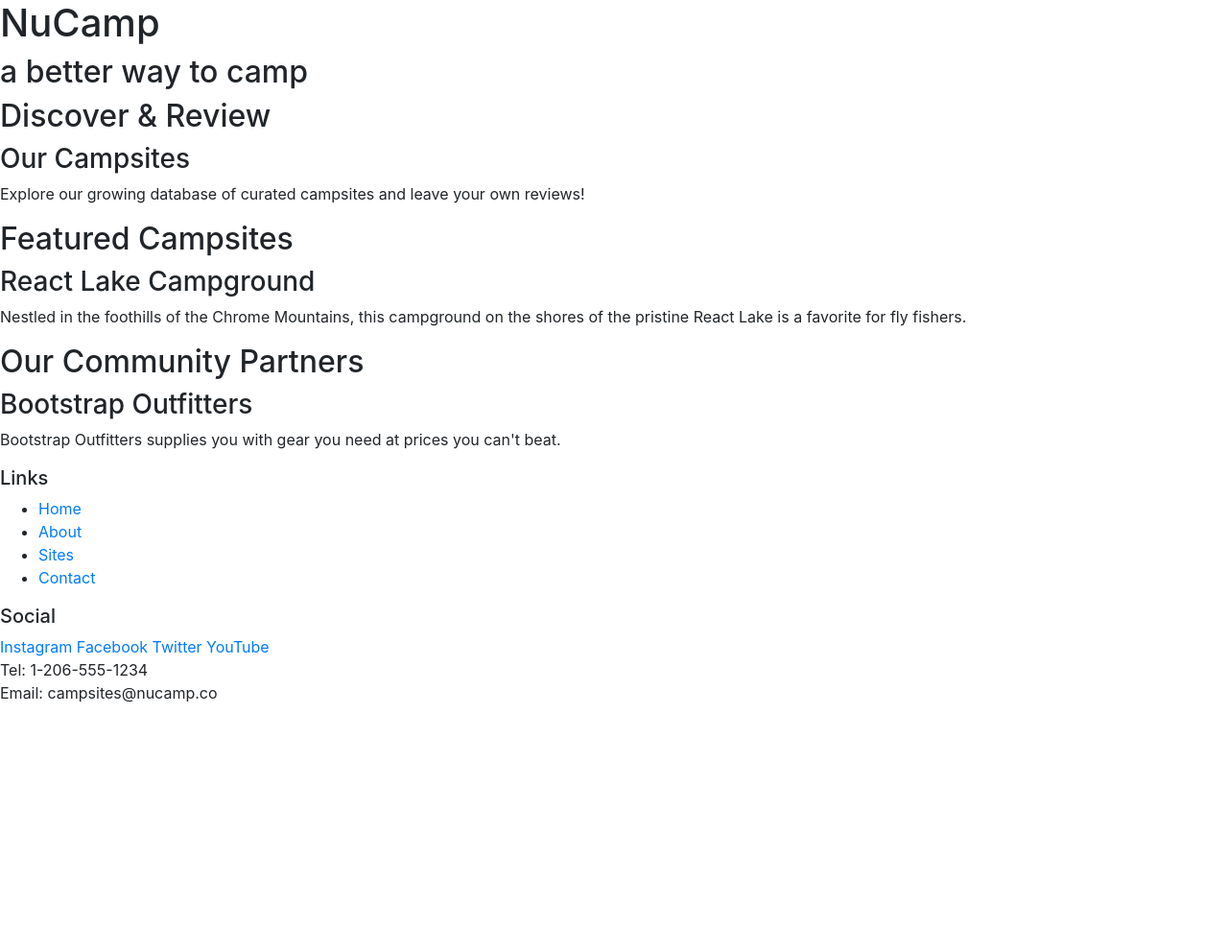
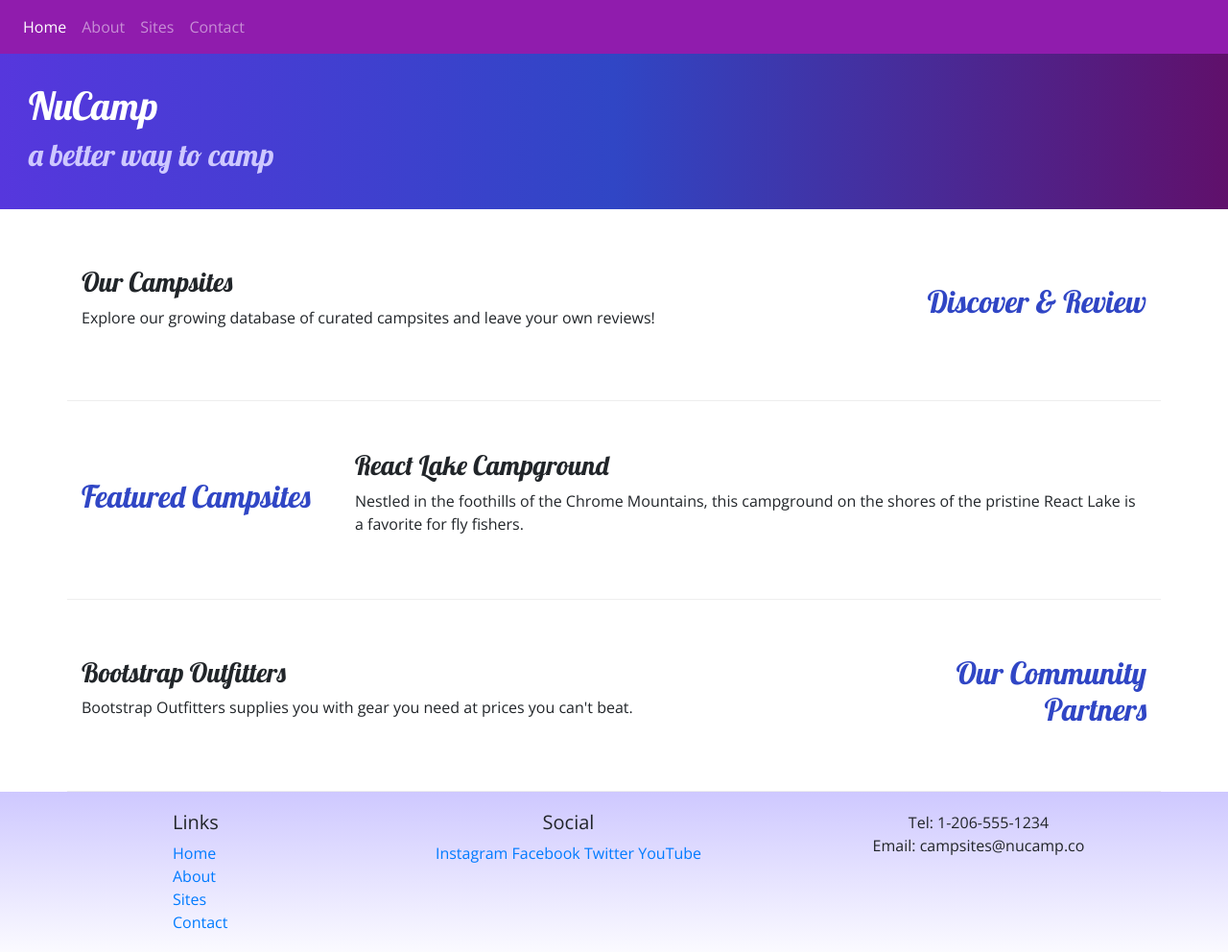
Before and after one commit to astia1/NuCampJohnM, a website: page index.html in a window 1280 px wide. Shown: the whole page at 96% size. Before the commit the page ends 800 px from the top, so only its background shows below. Drawn offline with nearby package versions, Linux system fonts and the light colour scheme.

Commit message:
Navbar and Breadcrumbs

```diff
--- /dev/null
+++ b/css/styles.css
@@ -0,0 +1,37 @@
+body {
+    font-family: "Open Sans", sans-serif;
+}
+
+h1, h2, h3 {
+    font-family: "Lobster", cursive;
+}
+
+h2 {
+    color: #3046C5;
+}
+
+header h2 {
+    color: #CEC8FF;
+}
+
+footer {
+    background-image: linear-gradient(#CEC8FF, white);
+    padding: 20px 0;
+}
+
+.jumbotron {
+    margin: 0;
+    padding: 30px;
+    background-image: linear-gradient(to right, #5637DD, #3046C5, #60106B);
+    color: white;
+}
+
+.row-content {
+    padding: 50px 0;
+    border-bottom: 1px ridge;
+    min-height: 200px;
+}
+
+.navbar {
+    background-color: #901CAD;
+}
--- a/index.html
+++ b/index.html
@@ -9,56 +9,106 @@
    <!-- Bootstrap CSS -->
    <link rel="stylesheet" href="node_modules/bootstrap/dist/css/bootstrap.min.css" />
 
+   <!-- Additional CSS must be placed after Bootstrap CSS -->
+   <link rel="stylesheet" href="https://fonts.googleapis.com/css?family=Lobster|Open+Sans" />
+   <link rel="stylesheet" href="css/styles.css" />
+
    <title>NuCamp: A Better Way To Camp</title>
 </head>
 
 <body>
 
     <header>
-        <div>
+        <nav class="navbar navbar-expand-sm navbar-dark sticky-top">
+            <div-class="container"></div-class>
+                <button class="navbar-toggler ml-auto" type="button" data-toggle="collapse" data-target="#nucampNavbar">
+                    <span class="navbar-toggler-icon"></span>
+                </button>
+                <div class="collapse navbar-collapse" id="nucampNavbar">
+                    <ul class="navbar-nav">
+                        <li class="nav-item active"><a class="nav-link" href="#">Home</a></li>
+                        <li class="nav-item"><a class="nav-link" href="aboutus.html">About</a></li>
+                        <li class="nav-item"><a class="nav-link" href="#">Sites</a></li>
+                        <li class="nav-item"><a class="nav-link" href="#">Contact</a></li>
+                    </ul>
+                </div>
+            </div>
+        </nav>
+        <div class="jumbotron jumbotron-fluid">
+            <div class="row">
+                <div class="col">
                     <h1>NuCamp</h1>
                     <h2>a better way to camp</h2>
                 </div>
+            </div>
+        </div>
     </header>
 
-    <div>
-        <h2>Discover & Review</h2>
+    <div class="container">
+        <div class="row row-content align-items-center">
+            <div class="col-sm-4 order-sm-last col-md-3">
+                <h2 class="text-sm-right">Discover & Review</h2>
+            </div>
+            <div class="col">
                 <h3>Our Campsites</h3>
+                <div class="d-none d-sm-block">
                     <p>Explore our growing database of curated campsites and leave your own reviews!</p>
                 </div>
+            </div>
+        </div>
 
-    <div>
+        <div class="row row-content align-items-center">
+            <div class="col-sm-4 col-md-3">
                 <h2>Featured Campsites</h2>
+            </div>
+            <div class="col">
                 <h3>React Lake Campground</h3>
+                <div class="d-none d-sm-block">
                     <p>Nestled in the foothills of the Chrome Mountains, this campground on the shores of the pristine React Lake is a favorite for fly fishers.</p>
                 </div>
+            </div>
+        </div>
 
-    <div>
-        <h2>Our Community Partners</h2>
+        <div class="row row-content align-items-center">
+            <div class="col-sm-4  order-sm-last col-md-3">
+                <h2 class="text-sm-right">Our Community Partners</h2>
+            </div>
+            <div class="col">
                 <h3>Bootstrap Outfitters</h3>
+                <div class="d-none d-sm-block">
                     <p>Bootstrap Outfitters supplies you with gear you need at prices you can't beat.</p>
                 </div>
+            </div>
+        </div>
+    </div>
+</body>
 
     <footer>
-        <div>
+        <div class="container">
+            <div class="row">
+                <div class="col-4 col-sm-2 offset-1">
                     <h5>Links</h5>
-            <ul>
+                    <ul class="list-unstyled">
                         <li><a href="#">Home</a></li>
-                <li><a href="#">About</a></li>
+                        <li><a href="aboutus.html">About</a></li>
                         <li><a href="#">Sites</a></li>
                         <li><a href="#">Contact</a></li>
                     </ul>
                 </div>
-        <div>
+
+                <div class="col-6 col-sm-5 text-center">
                     <h5>Social</h5>
                     <a href="http://instagram.com/">Instagram</a>
                     <a href="http://facebook.com/">Facebook</a>
                     <a href="http://twitter.com/">Twitter</a>
                     <a href="http://youtube.com/">YouTube</a>
                 </div>
-        <div>
+
+                <div class="col-sm-4 text-center">
                     Tel: 1-206-555-1234<br />
                     Email: campsites@nucamp.co
+                </div>
+            </div>
         </div>
     </footer>
 
```
Also changed, not shown: aboutus.html (added, +117 -0 lines). Lines whose indentation alone changed are shown as unchanged.
